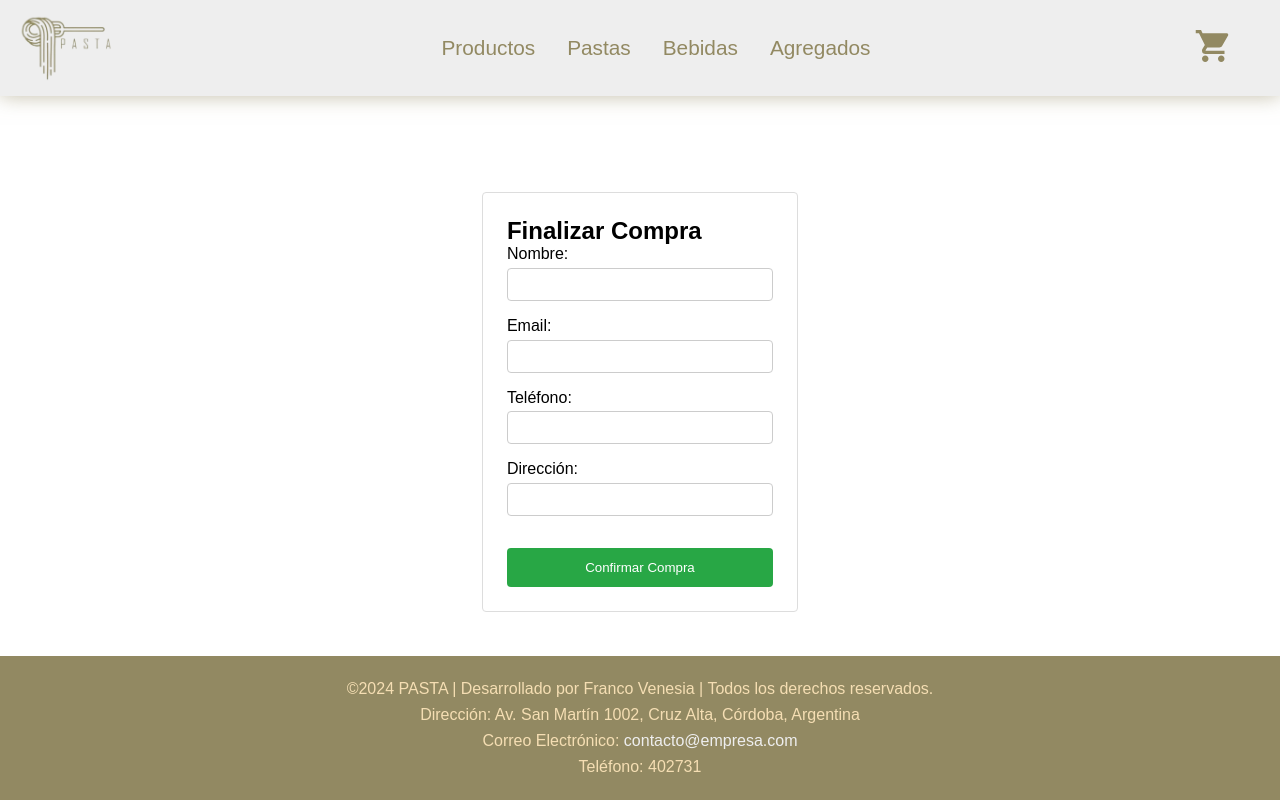
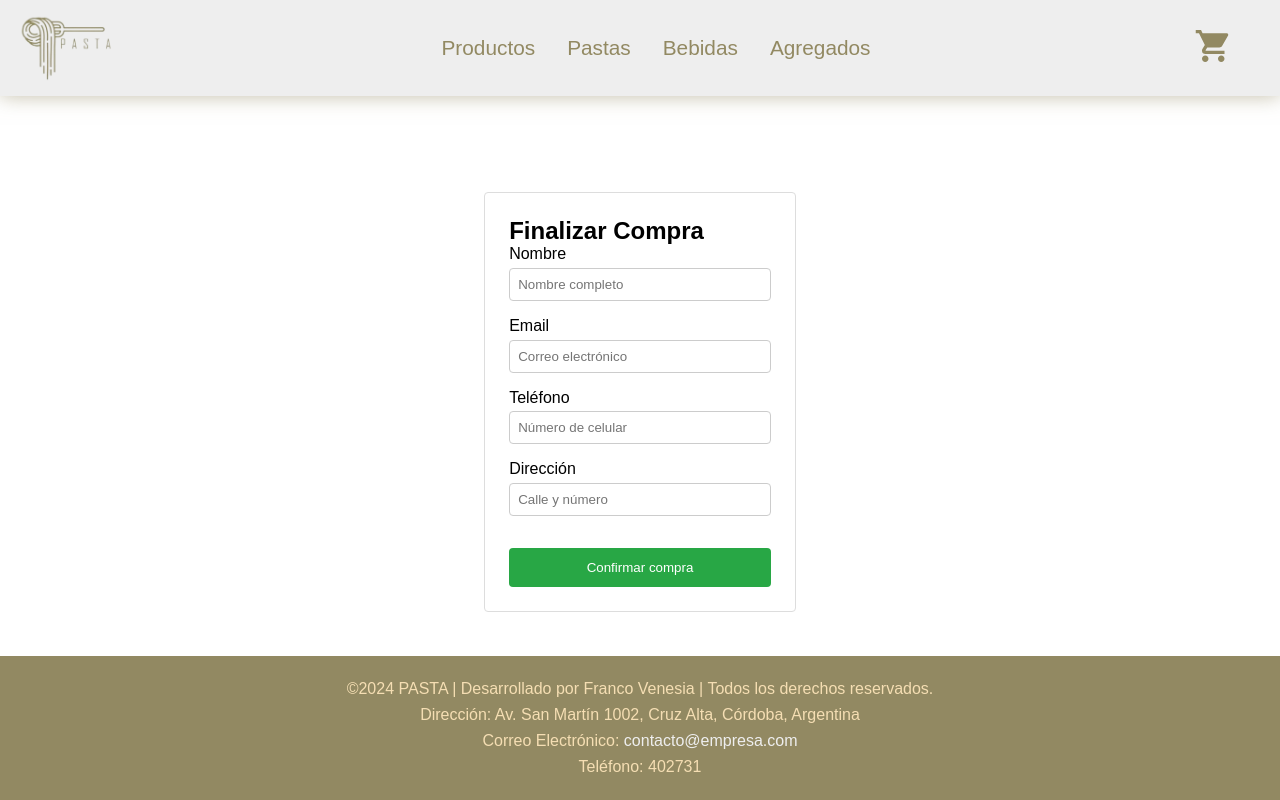
Before and after one commit to Franco-Monti-Venesia/E-commerce_React_PF_FrancoMontiVenesia, a React (Vite) app: page /checkout in a window 1280 px wide. Built offline with nearby package versions, Linux system fonts and the light colour scheme.

Commit message:
Proyecto funcionalmente terminado!! Terminado de conectar el form con firebase y arreglos en el total del precio

```diff
--- a/src/components/Checkout/Checkout.jsx
+++ b/src/components/Checkout/Checkout.jsx
@@ -1,81 +1,108 @@
+// src/components/Checkout/Checkout.jsx
 import React, { useState, useContext } from 'react';
+import { collection, addDoc } from 'firebase/firestore';
+import { db } from '../../firebaseConfig';
 import { CartContext } from '../../context/CartContext';
 import { useNavigate } from 'react-router-dom';
 import './Checkout.css';
 
 function Checkout() {
-    const { cart, clearCart, total } = useContext(CartContext);
+    // Extraemos cart, total y clearCart desde el contexto
+    const { cart, total, clearCart } = useContext(CartContext);
+    const [orderId, setOrderId] = useState('');
+    const [formData, setFormData] = useState({
+        nombre: '',
+        email: '',
+        telefono: '',
+        direccion: ''
+    });
     const navigate = useNavigate();
 
-    const [formData, setFormData] = useState({
-        name: '',
-        email: '',
-        phone: '',
-        address: ''
-    });
-
+    // Maneja los cambios en los inputs del formulario
     const handleChange = (e) => {
         const { name, value } = e.target;
-        setFormData({
-        ...formData,
-        [name]: value
-        });
+        setFormData(prev => ({ ...prev, [name]: value }));
     };
 
-    const handleSubmit = (e) => {
+    // Envía el formulario y crea la orden en Firebase
+    const handleSubmit = async (e) => {
         e.preventDefault();
-        console.log("Orden confirmada:", formData, cart, total);
-        alert('Orden confirmada! Gracias por su compra.');
+
+        // Construye el objeto orden usando total (valor) en lugar de totalPrice()
+        const order = {
+            buyer: formData,
+            items: cart,
+            total: total,
+            date: new Date().toISOString()
+        };
+
+        try {
+            const docRef = await addDoc(collection(db, "orders"), order);
+            setOrderId(docRef.id);
             clearCart();
+            // Redirige a la página principal o a una de confirmación
             navigate('/');
+        } catch (error) {
+            console.error("Error al generar la orden:", error);
+        }
     };
 
     return (
         <div className="checkout-container">
             <h2>Finalizar Compra</h2>
+            {orderId ? (
+                <p>
+                    Gracias por su compra. Su código de orden es: <strong>{orderId}</strong>
+                </p>
+            ) : (
                 <form onSubmit={handleSubmit} className="checkout-form">
                     <label>
-            Nombre:
+                        Nombre
                         <input
                             type="text"
-                name="name"
-                value={formData.name}
+                            name="nombre"
+                            placeholder="Nombre completo"
+                            value={formData.nombre}
                             onChange={handleChange}
                             required
                         />
                     </label>
                     <label>
-            Email:
+                        Email
                         <input
                             type="email"
                             name="email"
+                            placeholder="Correo electrónico"
                             value={formData.email}
                             onChange={handleChange}
                             required
                         />
                     </label>
                     <label>
-            Teléfono:
+                        Teléfono
                         <input
                             type="tel"
-                name="phone"
-                value={formData.phone}
+                            name="telefono"
+                            placeholder="Número de celular"
+                            value={formData.telefono}
                             onChange={handleChange}
                             required
                         />
                     </label>
                     <label>
-            Dirección:
+                        Dirección
                         <input
                             type="text"
-                name="address"
-                value={formData.address}
+                            name="direccion"
+                            placeholder="Calle y número"
+                            value={formData.direccion}
                             onChange={handleChange}
                             required
                         />
                     </label>
-            <button type="submit">Confirmar Compra</button>
+                    <button type="submit">Confirmar compra</button>
                 </form>
+            )}
         </div>
     );
 }
--- a/src/context/CartContext.jsx
+++ b/src/context/CartContext.jsx
@@ -10,11 +10,11 @@ export const CartProvider = ({ children }) => {
     const addItem = (item, quantity) => {
         const exists = cart.find(prod => prod.id === item.id);
         if (exists) {
-        setCart(cart.map(prod =>
-            prod.id === item.id ? { ...prod, quantity: prod.quantity + quantity } : prod
-        ));
+            setCart(cart.map(prod =>
+                prod.id === item.id ? { ...prod, quantity: prod.quantity + quantity } : prod
+            ));
         } else {
-        setCart([...cart, { ...item, quantity }]);
+            setCart([...cart, { ...item, quantity }]);
         }
     };
 
@@ -29,10 +29,14 @@ export const CartProvider = ({ children }) => {
     };
 
     // Calcula la cantidad total de productos
-    const totalQuantity = cart.reduce((acc, item) => acc + item.quantity, 0);
+    const totalQuantity = cart.reduce((acc, item) => acc + (Number(item.quantity) || 0), 0);
 
-    // Calcula el precio total de la compra
-    const total = cart.reduce((acc, item) => acc + item.price * item.quantity, 0);
+    // Calcula el precio total de la compra usando la propiedad 'precio'
+    const total = cart.reduce((acc, item) => {
+        const price = typeof item.precio === 'number' ? item.precio : Number(item.precio);
+        const qty = typeof item.quantity === 'number' ? item.quantity : Number(item.quantity);
+        return acc + price * qty;
+    }, 0);
 
     return (
         <CartContext.Provider
@@ -44,7 +48,7 @@ export const CartProvider = ({ children }) => {
                 totalQuantity,
                 total,
             }}
-            >
+        >
             {children}
         </CartContext.Provider>
     );
```
Lines whose indentation alone changed are shown as unchanged.
